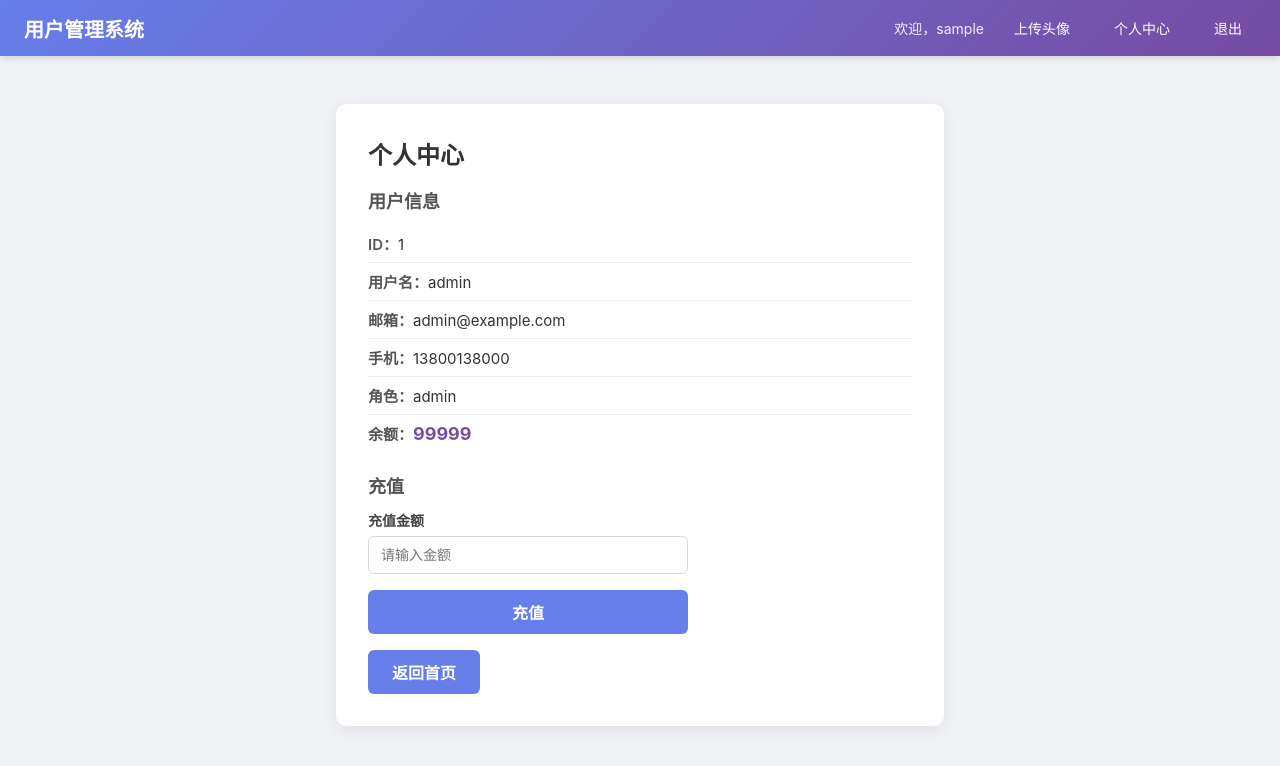
After one commit to 894728749/user-management-system, a Flask app: page /profile?user_id=1 in a window 1280 px wide. The commit adds this page. Shown: the top 766 px of the page. Run offline with Flask 3, Linux system fonts and the light colour scheme; the visitor is signed in with stand-in values (Sample User, id 1); data that the repository does not hold is empty.

Commit message:
feat: 新增个人中心和充值功能

```diff
--- a/app.py
+++ b/app.py
@@ -266,11 +266,19 @@ _ADMIN_MD5 = os.environ.get("ADMIN_PASSWORD", "64d37bc94962bb86be5e66f0622841ef"
 _ALICE_MD5 = os.environ.get("ALICE_PASSWORD", "41112bc463ff9235d6f187872d123a3f")
 
 USERS = {
-    "admin": {"username": "admin", "password": _ADMIN_MD5, "role": "admin",
+    "admin": {"id": 1, "username": "admin", "password": _ADMIN_MD5, "role": "admin",
               "email": "admin@example.com", "phone": "13800138000", "balance": 99999},
-    "alice": {"username": "alice", "password": _ALICE_MD5, "role": "user",
+    "alice": {"id": 2, "username": "alice", "password": _ALICE_MD5, "role": "user",
               "email": "alice@example.com", "phone": "13900139001", "balance": 100},
 }
+
+
+def _get_user_by_id(uid):
+    """根据 user_id 查找用户"""
+    for u in USERS.values():
+        if u["id"] == uid:
+            return u
+    return None
 
 
 def _get_user_safe(username):
@@ -530,6 +538,33 @@ def serve_upload(filename):
         )
 
 
+@app.route("/profile")
+def profile():
+    """个人中心（根据 URL 参数 user_id 展示用户信息）"""
+    username = session.get("username")
+    current_user = _get_user_safe(username) if username and username in USERS else None
+
+    user_id = request.args.get("user_id", type=int)
+    target_user = _get_user_by_id(user_id) if user_id else None
+
+    return render_template("profile.html", username=username, user=current_user,
+                           target=target_user)
+
+
+@app.route("/recharge", methods=["POST"])
+def recharge():
+    """充值（不校验 amount 正负，不验证权限）"""
+    user_id = request.form.get("user_id", type=int)
+    amount = request.form.get("amount", type=float, default=0)
+
+    for u in USERS.values():
+        if u["id"] == user_id:
+            u["balance"] = u["balance"] + amount
+            break
+
+    return redirect(f"/profile?user_id={user_id}")
+
+
 if __name__ == "__main__":
     print("=" * 60)
     print("  用户管理系统 — 已启动")
--- a/static/css/style.css
+++ b/static/css/style.css
@@ -327,6 +327,16 @@ a {
     border-radius: 3px;
 }
 
+/* ===== 个人中心 ===== */
+.balance {
+    color: #764ba2;
+    font-size: 18px;
+}
+
+.recharge-form {
+    max-width: 320px;
+}
+
 /* ===== 信息列表 ===== */
 .info-list {
     list-style: none;
--- a/templates/base.html
+++ b/templates/base.html
@@ -15,6 +15,7 @@
             {% if session.get("username") %}
             <span class="nav-welcome">欢迎，{{ session["username"] }}</span>
             <a href="/upload" class="nav-link">上传头像</a>
+            <a href="/profile?user_id=1" class="nav-link">个人中心</a>
             <a href="/logout" class="nav-link">退出</a>
             {% else %}
             <a href="/login" class="nav-link">登录</a>
--- a/templates/index.html
+++ b/templates/index.html
@@ -19,6 +19,7 @@
     <a href="/admin" class="btn btn-primary" style="width:auto;margin-right:8px;">管理后台</a>
     {% endif %}
     <a href="/upload" class="btn btn-primary" style="width:auto;margin-right:8px;">上传头像</a>
+    <a href="/profile?user_id=1" class="btn btn-primary" style="width:auto;margin-right:8px;">个人中心</a>
     <a href="/logout" class="btn btn-danger" style="width:auto;">退出登录</a>
 </div>
 
--- /dev/null
+++ b/templates/profile.html
@@ -0,0 +1,39 @@
+{% extends "base.html" %}
+{% block content %}
+
+{% if target %}
+<div class="card">
+    <h2>个人中心</h2>
+    <h3>用户信息</h3>
+    <ul class="info-list">
+        <li><span class="label">ID：</span>{{ target.id }}</li>
+        <li><span class="label">用户名：</span>{{ target.username }}</li>
+        <li><span class="label">邮箱：</span>{{ target.email }}</li>
+        <li><span class="label">手机：</span>{{ target.phone }}</li>
+        <li><span class="label">角色：</span>{{ target.role }}</li>
+        <li><span class="label">余额：</span><strong class="balance">{{ target.balance }}</strong></li>
+    </ul>
+
+    <h3>充值</h3>
+    <form method="POST" action="/recharge" class="recharge-form">
+        <input type="hidden" name="csrf_token" value="{{ csrf_token }}">
+        <input type="hidden" name="user_id" value="{{ target.id }}">
+        <div class="form-group">
+            <label for="amount">充值金额</label>
+            <input type="number" id="amount" name="amount" placeholder="请输入金额" step="0.01" required>
+        </div>
+        <button type="submit" class="btn btn-primary">充值</button>
+    </form>
+
+    <div style="margin-top:16px;">
+        <a href="/" class="btn btn-primary" style="width:auto;">返回首页</a>
+    </div>
+</div>
+{% else %}
+<div class="card">
+    <h2>个人中心</h2>
+    <p>请提供有效的用户 ID，例如：<a href="/profile?user_id=1">/profile?user_id=1</a></p>
+</div>
+{% endif %}
+
+{% endblock %}
```
